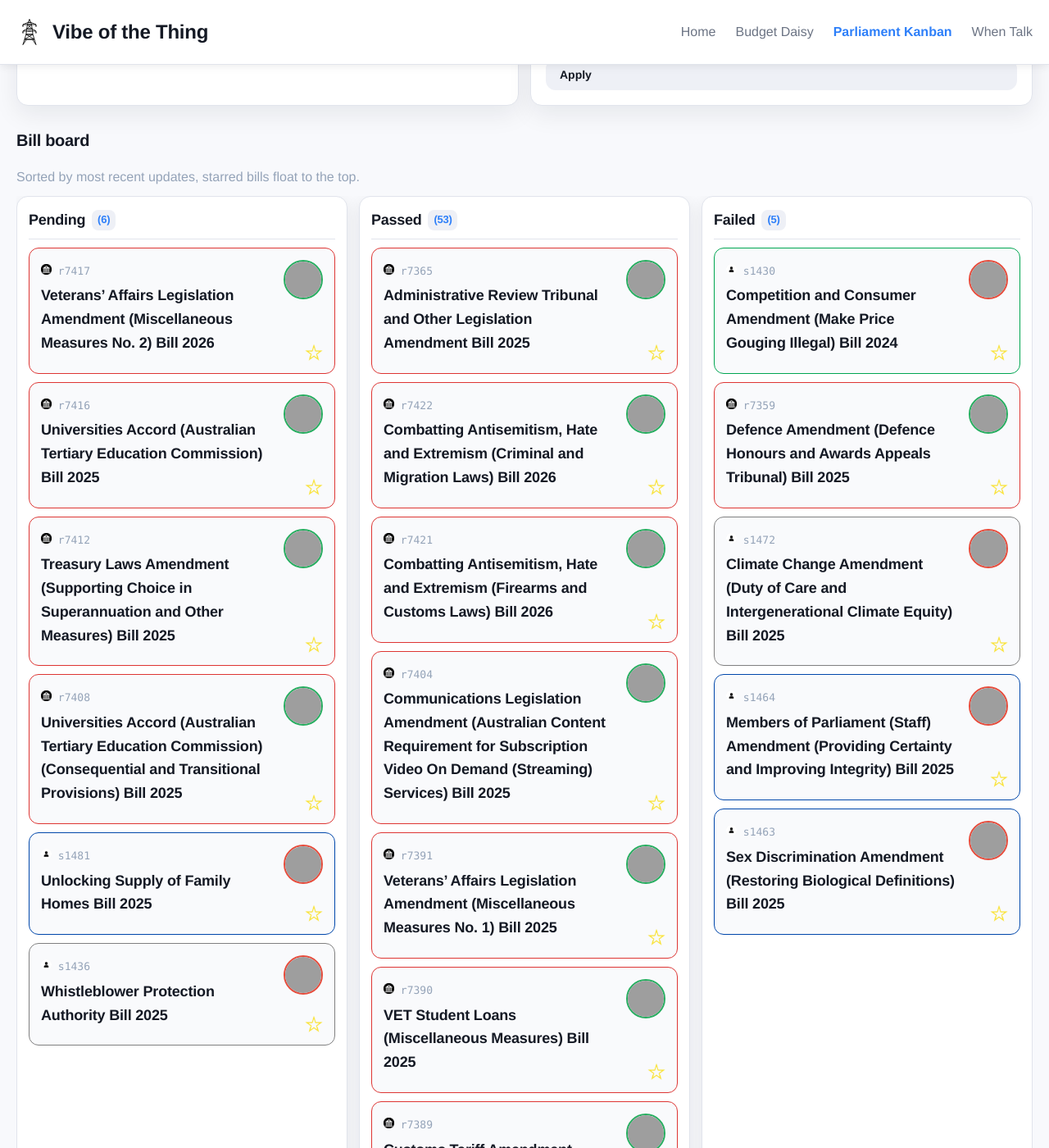
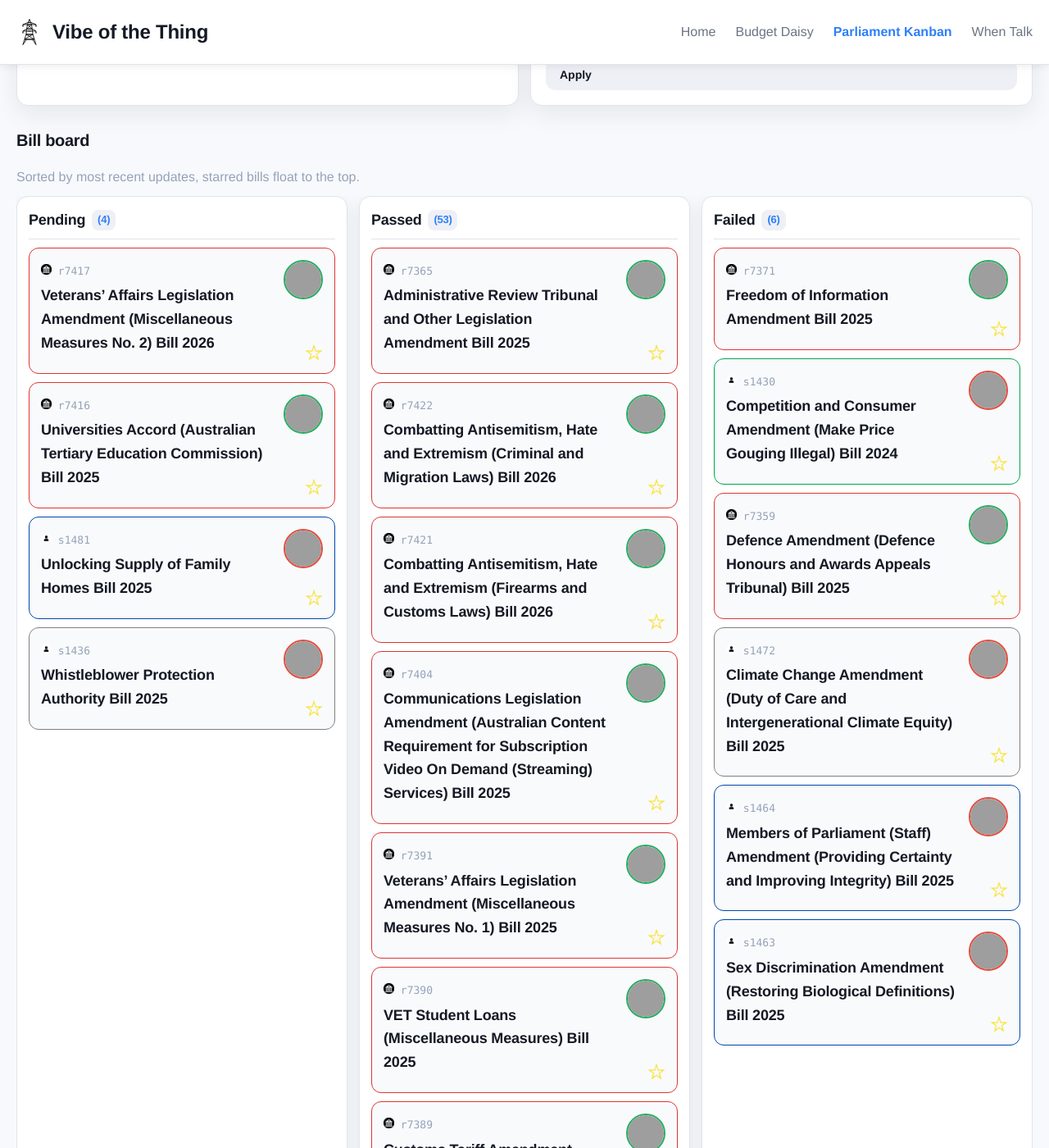
Before and after one commit to Coedice/vibe-of-the-thing, a Jekyll site: the page built from parliament-kanban/index.html, in a window 1280 px wide and 1400 px high, scrolled down 595 px. Shown: the whole window at 82% size. Built offline with Jekyll 4.4.1, drawn with Linux system fonts in a browser that asks for light colours; part of the change alters nothing that is shown; grey boxes are pictures that could not be loaded.

Commit message:
Update bill data

```diff
--- a/_data/bills.yml
+++ b/_data/bills.yml
@@ -1,48 +1,4 @@
 pending:
-- bill_id: r7408
-  title: Universities Accord (Australian Tertiary Education Commission) (Consequential
-    and Transitional Provisions) Bill 2025
-  status: Before Senate
-  type: Government
-  portfolio: Education
-  originating_house: House of Representatives
-  summary: Introduced with the Universities Accord (Australian Tertiary Education
-    Commission) Bill 2025, the bill amends the Higher Education Support Act 2003 and
-    Tertiary Education Quality and Standards Agency Act 2011 to make amendments consequential
-    on the establishment of the Australian Tertiary Education Commission.
-  introducer_name: Jason Clare
-  introducer_party: Labor
-  introducer_id: '10123'
-  introducer_division: Blaxland
-  pdf_url: https://parlinfo.aph.gov.au/parlInfo/download/legislation/bills/r7408_first-reps/toc_pdf/25105b01.pdf;fileType=application%2Fpdf
-  last_updated: 2026-03-03
-  second_reading_hansard_url: https://parlinfo.aph.gov.au/parlInfo/search/display/display.w3p;query=Id%3A%22chamber%2Fhansardr%2F28887%2F0035%22
-- bill_id: r7412
-  title: Treasury Laws Amendment (Supporting Choice in Superannuation and Other Measures)
-    Bill 2025
-  status: Before Senate
-  type: Government
-  portfolio: Treasury
-  originating_house: House of Representatives
-  summary: 'Amends the: Superannuation Guarantee (Administration) Act 1992 to streamline
-    the choice of superannuation fund process during employee onboarding; Corporations
-    Act 2001 to ban advertising of certain superannuation products to new employees
-    as part of the onboarding process; Income Tax Assessment Act 1936 and Income Tax
-    Assessment Act 1997 to provide income tax and withholding tax exemptions for World
-    Rugby and its wholly-owned subsidiaries; International Tax Agreements Act 1953
-    to give legislative authority to the Convention between Australia and the Portuguese
-    Republic for the elimination of double taxation with respect to taxes on income
-    and the prevention of tax evasion and avoidance; Income Tax Assessment Act 1997
-    to update the list of deductible gift recipients; and A New Tax System (Wine Equalisation
-    Tax) Act 1999 to increase the maximum amount of wine equalisation tax producer
-    rebate claimable by eligible wine producers to $400,000 each financial year.'
-  introducer_name: Daniel Mulino
-  introducer_party: Labor
-  introducer_id: '10925'
-  introducer_division: Fraser
-  pdf_url: https://parlinfo.aph.gov.au/parlInfo/download/legislation/bills/r7412_first-reps/toc_pdf/25113b01.pdf;fileType=application%2Fpdf
-  last_updated: 2026-03-03
-  second_reading_hansard_url: https://parlinfo.aph.gov.au/parlInfo/search/display/display.w3p;query=Id%3A%22chamber%2Fhansardr%2F28887%2F0051%22
 - bill_id: r7416
   title: Universities Accord (Australian Tertiary Education Commission) Bill 2025
   status: Before Senate
@@ -1210,6 +1166,25 @@ failed:
   pdf_url: https://parlinfo.aph.gov.au/parlInfo/download/legislation/bills/r7359_first-reps/toc_pdf/25059b01.pdf;fileType=application%2Fpdf
   last_updated: 2025-11-24
   second_reading_hansard_url: https://parlinfo.aph.gov.au/parlInfo/search/display/display.w3p;query=Id%3A%22chamber%2Fhansardr%2F28839%2F0009%22
+- bill_id: r7371
+  title: Freedom of Information Amendment Bill 2025
+  status: Not Proceeding
+  type: Government
+  portfolio: Attorney-General
+  originating_house: House of Representatives
+  summary: 'Amends the: Freedom of Information Act 1982 to implement or respond to
+    certain recommendations from previous reviews and inquiries in relation to the
+    Freedom of Information framework, including the Review of the Freedom of Information
+    Act 1982 and Australian Information Commissioner Act 2010 (the 2013 Hawke Review);
+    and Australian Information Commissioner Act 2010 and Public Interest Disclosure
+    Act 2013 to make consequential amendments.'
+  introducer_name: Michelle Rowland
+  introducer_party: Labor
+  introducer_id: '10751'
+  introducer_division: Greenway
+  pdf_url: https://parlinfo.aph.gov.au/parlInfo/download/legislation/bills/r7371_third-reps/toc_pdf/25071b01.pdf;fileType=application%2Fpdf
+  last_updated: 2026-03-05
+  second_reading_hansard_url: https://parlinfo.aph.gov.au/parlInfo/search/display/display.w3p;query=Id%3A%22chamber%2Fhansardr%2F28849%2F0016%22
 - bill_id: s1430
   title: Competition and Consumer Amendment (Make Price Gouging Illegal) Bill 2024
   status: Not Proceeding
```
